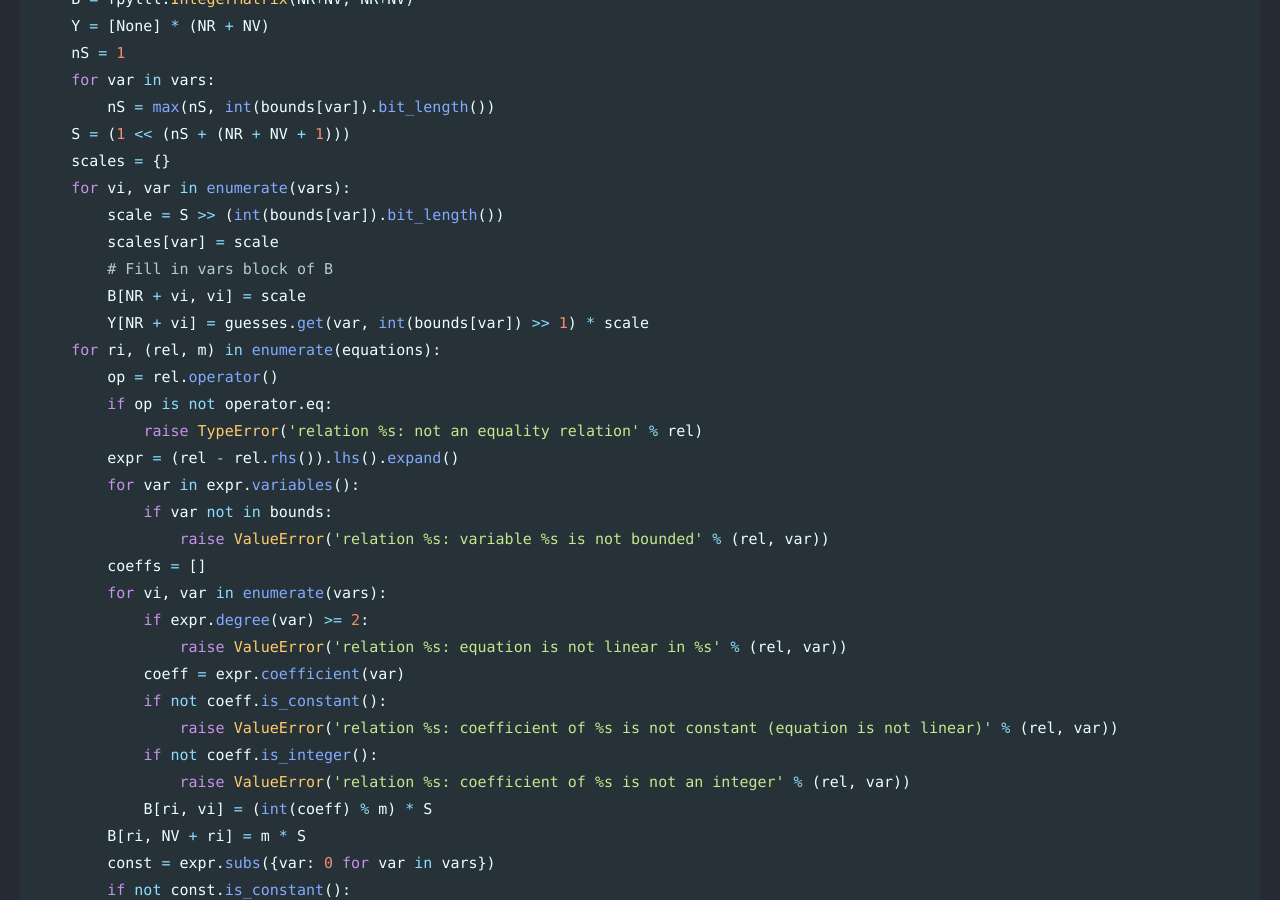
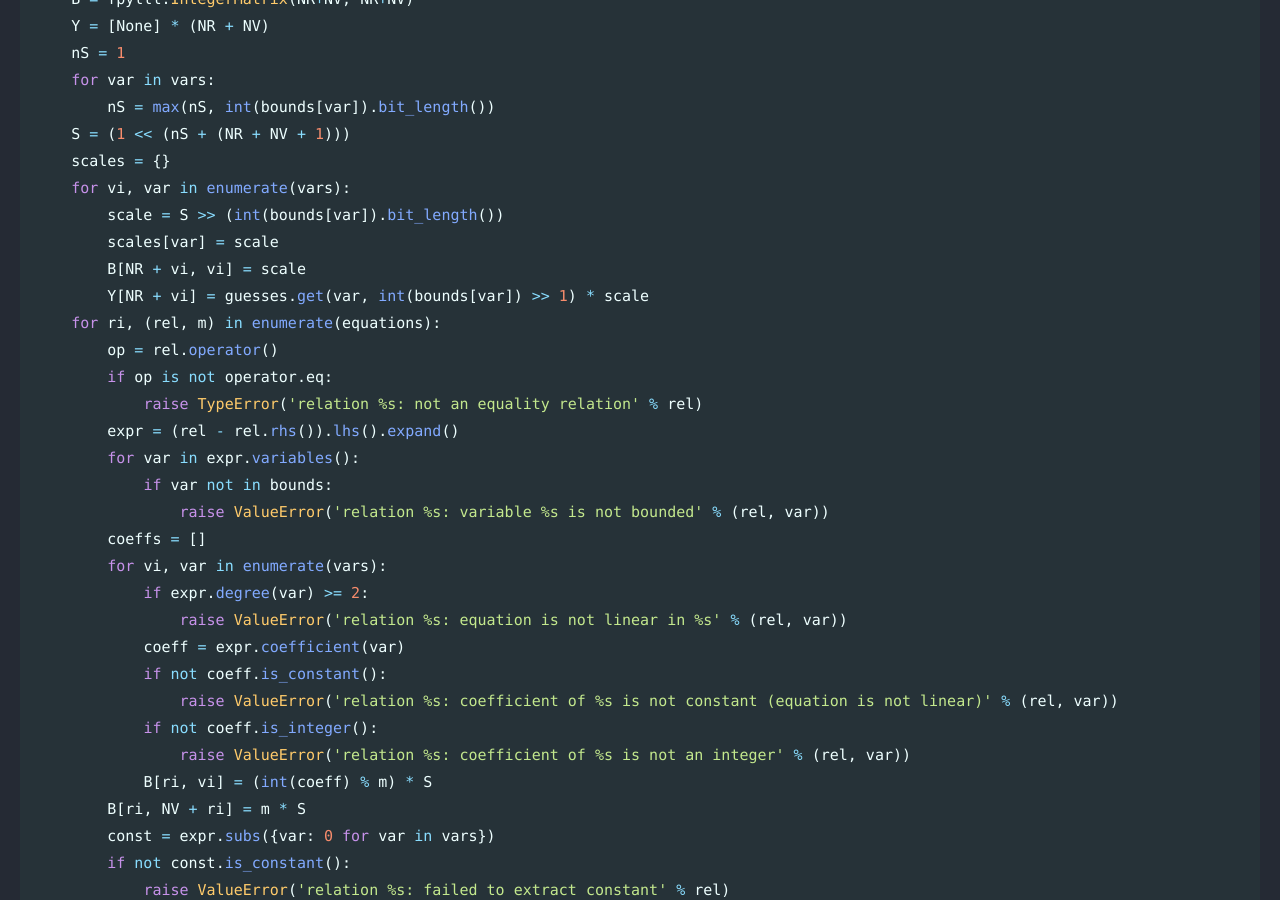
Before and after one commit to Connor-McCartney/Connor-McCartney.github.io, a Jekyll site: the page built from _pages/cryptography/other/Lighthouse-UACTF-2022.md, in a window 1280 px wide and 900 px high, scrolled down 756 px. Built offline with Jekyll 4.4.1, drawn with Linux system fonts in a browser that asks for light colours; cached includes are drawn as plain includes.

Commit message:
Update Lighthouse-UACTF-2022.md

```diff
--- a/_pages/cryptography/other/Lighthouse-UACTF-2022.md
+++ b/_pages/cryptography/other/Lighthouse-UACTF-2022.md
@@ -36,7 +36,6 @@ def solve_linear_mod(equations, bounds, guesses=None):
     for vi, var in enumerate(vars):
         scale = S >> (int(bounds[var]).bit_length())
         scales[var] = scale
-        # Fill in vars block of B
         B[NR + vi, vi] = scale
         Y[NR + vi] = guesses.get(var, int(bounds[var]) >> 1) * scale
     for ri, (rel, m) in enumerate(equations):
```
